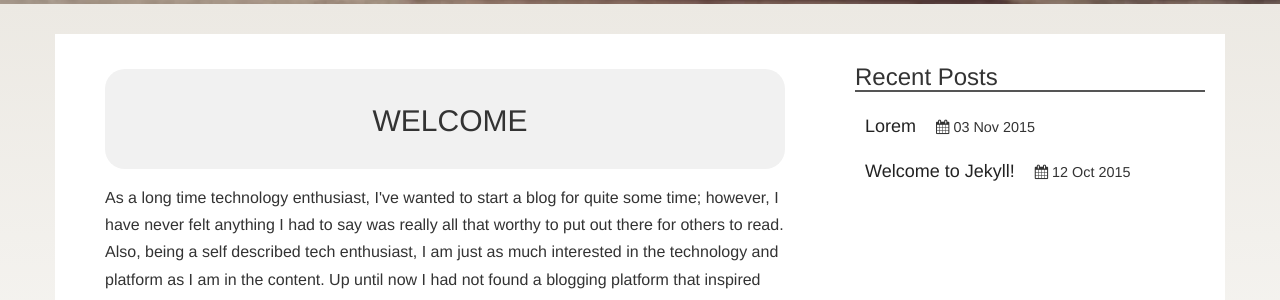
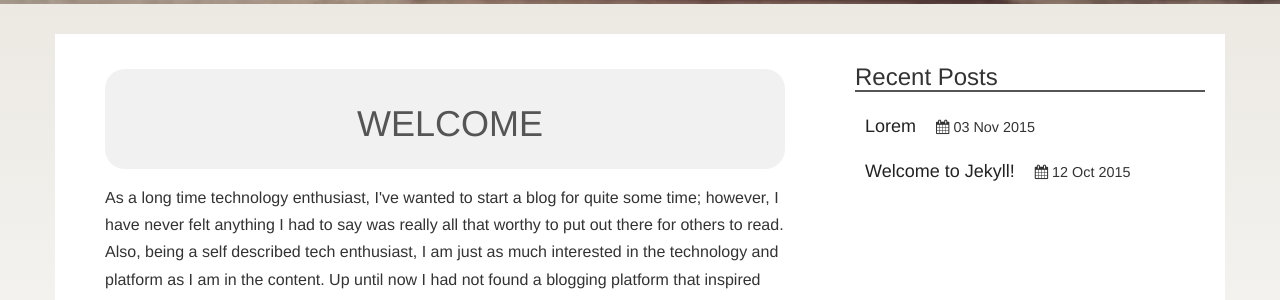
Before and after one commit to jasonsjones/jasonsjones.github.io, a Jekyll site: the page built from index.html, in a window 1280 px wide and 900 px high, scrolled down 846 px. Shown: the part 150-450 px from the top of the window. Built offline with Jekyll 4.4.1, drawn with Linux system fonts in a browser that asks for light colours.

```diff
--- a/index.html
+++ b/index.html
@@ -9,7 +9,7 @@ layout: default
 
             <section class="main-content col-sm-8" id="next-section">
                 <div class="intro-header">
-                    <h2>WELCOME</h2>
+                    <h1>WELCOME</h1>
                 </div>
                 <p>
 
```
